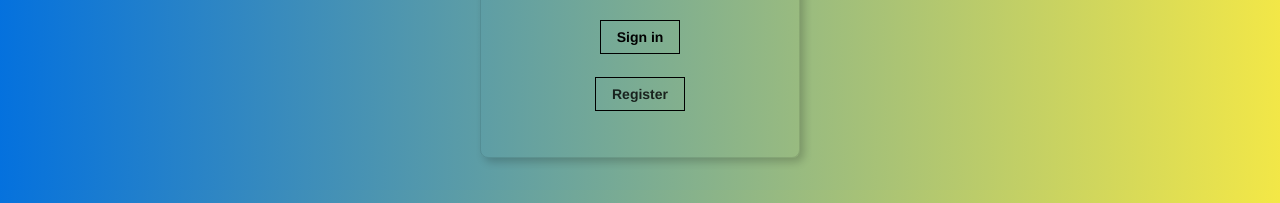
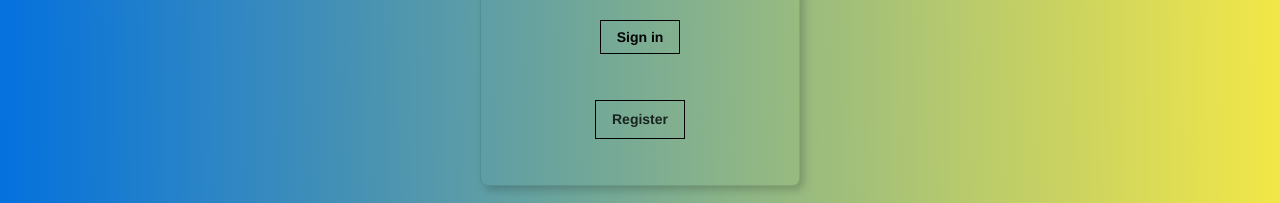
Before and after one commit to markm-99/Facial-Recognition-Frontend, a React (Create React App) app: page / in a window 1280 px wide. Shown: the part 522-725 px from the top of the page. Built offline with nearby package versions, Linux system fonts and the light colour scheme.

Commit message:
got signout and signin button working. Working on user authentication with passwords

```diff
--- a/src/App.js
+++ b/src/App.js
@@ -127,6 +127,12 @@ class App extends Component {
         }
     }
 
+    // componentDidMount() {
+    //   fetch('http://localhost:3000/')
+    //     .then(response => response.json())
+    //     .then(data => console.log(data))
+    // }
+
     loadUser = (data) => {
       this.setState({user: {
         id: data.id,
@@ -154,6 +160,13 @@ class App extends Component {
         this.setState({box: box});
       }
 
+      onInputChange = (event) => {
+        this.setState({box: event.target.value});
+      }
+
+      onButtonSubmit = () => {
+        this.setState({imageUrl: this.state.input});
+      }
       onRouteChange = (route) => {
         // must wrap objects in {}
         // dynamically changes 'home' to route so it will adjust according to click
--- a/src/components/Signin/Signin.js
+++ b/src/components/Signin/Signin.js
@@ -1,43 +1,44 @@
 import React from 'react';
-import './Signin.css';
+// import './Signin.css';
 
+// turn into smart component so it keeps state (turn into class)
 class Signin extends React.Component {
   constructor(props)
   {
-    super(props);
-    this.state = {
+      super(props); //used to access parent class properties/methods
+      this.state = { //initialize component state in constructor
           signInEmail: '',
           signInPassword: ''
       }
   }
-  // event handlers onXYZ
-  // will update component state with email input field when input changes
+
   onEmailChange = (event) => {
-    this.setState({ signInEmail: event.target.value})
+    this.setState({signInEmail: event.target.value});
   }
 
-  // update component state with password input field when input changes
   onPasswordChange = (event) => {
-    this.setState({ signInPassword: event.target.value })
+    this.setState({signInPassword: event.target.value});
   }
 
-  // event handler allowing password state to change when clicked
   onSubmitSignIn = () => {
-    // fetch(): performs get() request
     fetch('http://localhost:3000/signin', {
       method: 'POST',
-      headers: { 'Content-Type': 'application/json' },
+      headers: {'Content-Type': 'application/json'},
       body: JSON.stringify({
         email: this.state.signInEmail,
-        password: this.state.signInPassword
+        password: this.state.signInPassword,
       })
     })
-    .then(response => response.json())
-    .then(data => {
-      if (data === 'success') {
+    .then(response=>response.json())
+    .then(data=>
+      {
+        if (data === 'success'){
           this.props.onRouteChange('home');
         }
       })
+
+    console.log(this.state);
+    this.props.onRouteChange('home');
   }
 
   render()
@@ -52,10 +53,12 @@ class Signin extends React.Component {
         <div className="mt3">
           <label className="db fw6 lh-copy f6" htmlFor="email-address">Email</label>
           <input
+
           className="pa2 input-reset ba bg-transparent hover-bg-black hover-white w-100"
           type="email"
           name="email-address"
           id="email-address"
+          // apply email event handler
           onChange={this.onEmailChange}
           />
         </div>
@@ -65,20 +68,22 @@ class Signin extends React.Component {
           type="password"
           name="password"
           id="password"
-          onPasswordChange={this.onPasswordChange}/>
+          // apply password event handler
+          onChange={this.onPasswordChange}/>
         </div>
       </fieldset>
       <div className="">
         <input
-        // defining function to get called
-        onClick={this.onSubmitSignin}
+        // defining function to get called on signin
+        onClick={() => onRouteChange('home')}
         className="b ph3 pv2 input-reset ba b--black bg-transparent grow pointer f6 dib"
         type="submit"
         value="Sign in"
         />
       </div>
-        <p onClick={() => onRouteChange('register')}
-        className="b ph3 pv2 input-reset ba b--black grow pointer f6 dib">Register</p>
+      <div className="lh-copy mt3">
+        <p onClick={() => onRouteChange('home')} className="b ph3 pv2 input-reset ba b--black grow pointer f6 dib">Register</p>
+      </div>
     </div>
   </main>
   </article>
```
Lines whose indentation alone changed are shown as unchanged.
